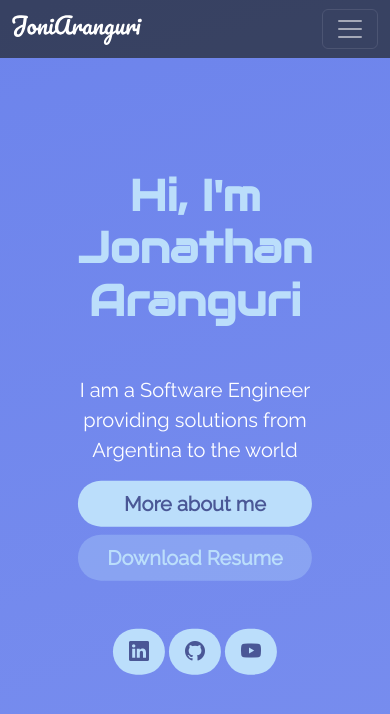
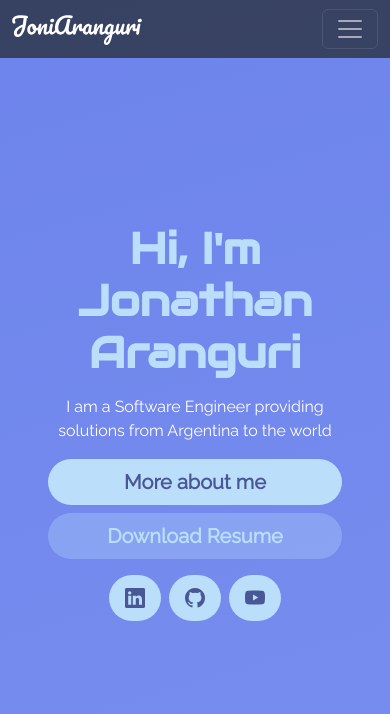
Before and after one commit to joniaranguri/joniaranguri-web, a website built with webpack: page public/index.html in a window 390 px wide. Built offline with nearby package versions, Linux system fonts and the light colour scheme; some packages are replaced by stand-ins of ours.

Commit message:
fix: Little responsive changes

```diff
--- a/public/css/landing.css
+++ b/public/css/landing.css
@@ -66,15 +66,6 @@ body,
 html {
   height: 100%;
   background: #2f3943;
-
-}
-
-.hero-section {
-  height: 100%;
-  background-position: center;
-  background-repeat: no-repeat;
-  background-size: cover;
-  position: relative;
 
 }
 
@@ -151,13 +142,6 @@ body {
 
 }
 
-.hero-container {
-  text-align: center;
-  position: absolute;
-  top: 50%;
-  left: 50%;
-  transform: translate(-50%, -50%);
-}
 
 
 /* X-Small devices (portrait phones, less than 576px)
@@ -196,4 +180,7 @@ body {
   .navbar {
     background-color: rgba(33, 37, 41, 0.7) !important;
   }
+  .lead{
+    font-size: 1rem !important;
+  }
 }
--- a/public/index.html
+++ b/public/index.html
@@ -54,10 +54,11 @@
     </nav>
 
 
-    <section class="hero-section ">
-        <div class="hero-container ">
-            <h1 class="display-1 fw-bold title-text">Hi, I'm Jonathan Aranguri</h1>
-            <p class="lead mt-5 text-white">I am a Software Engineer providing solutions from Argentina to the world</p>
+    <section class="jumbotron h-100 d-flex align-items-center justify-content-center">
+        <div class="container vertical-center px-5">
+            <h1 class="display-1 fw-bold title-text text-center">Hi, I'm<br>Jonathan Aranguri</h1>
+            <p class="lead mt-3 text-white text-center">I am a Software Engineer providing solutions from Argentina to
+                the world</p>
             <div class="d-grid gap-2 d-md-flex justify-content-md-center">
                 <button type="button" class="btn btn-primary btn-lg px-4 me-md-2">More about me</button>
                 <button type="button" class="btn btn-secondary btn-lg px-4 me-md-2">
@@ -66,7 +67,7 @@
                 </button>
 
             </div>
-            <div class=" gap-2 d-md-flex justify-content-md-center mt-5">
+            <div class=" gap-2 d-flex justify-content-center mt-3">
                 <a class="btn btn-primary btn-lg btn-floating" href="https://www.linkedin.com/in/jonathan-aranguri/"
                     target="_blank" role="button"><i class="bi bi-linkedin"></i></a>
 
```
Also changed, not shown: 1 other file.
